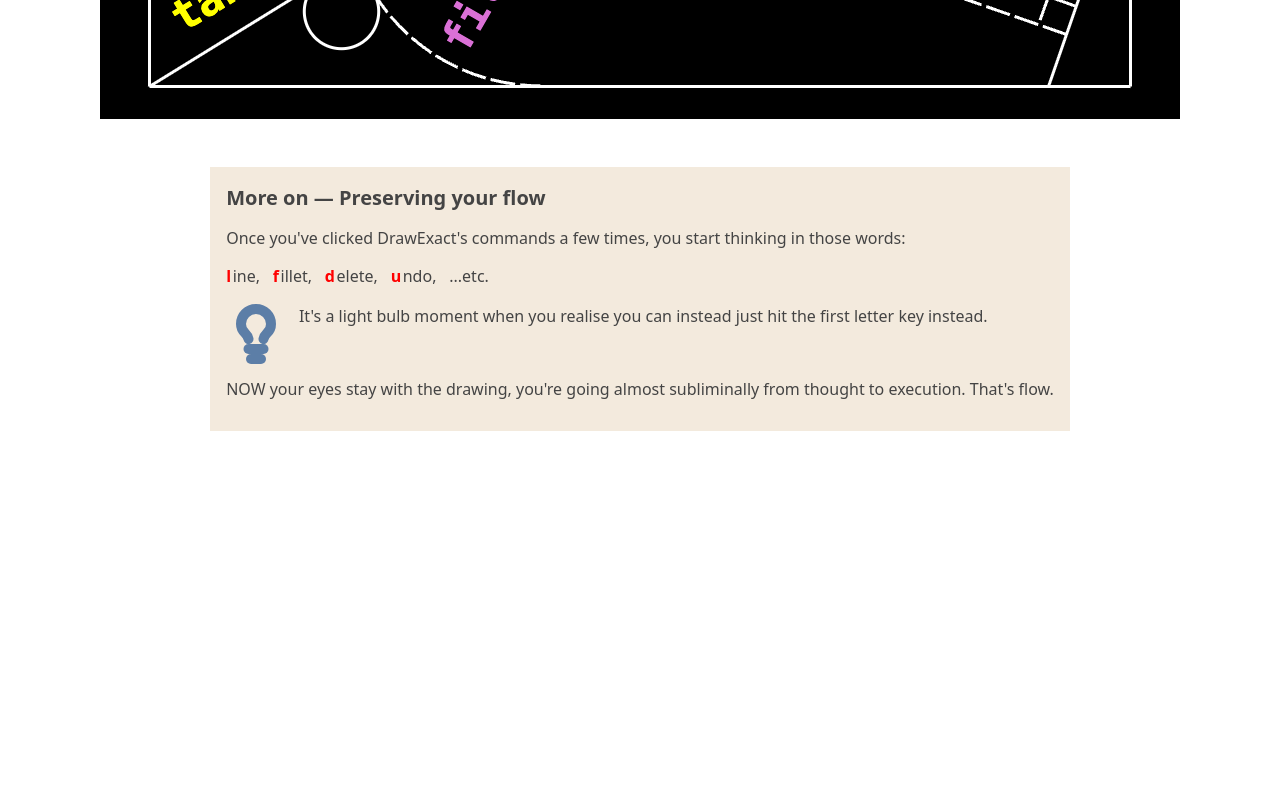
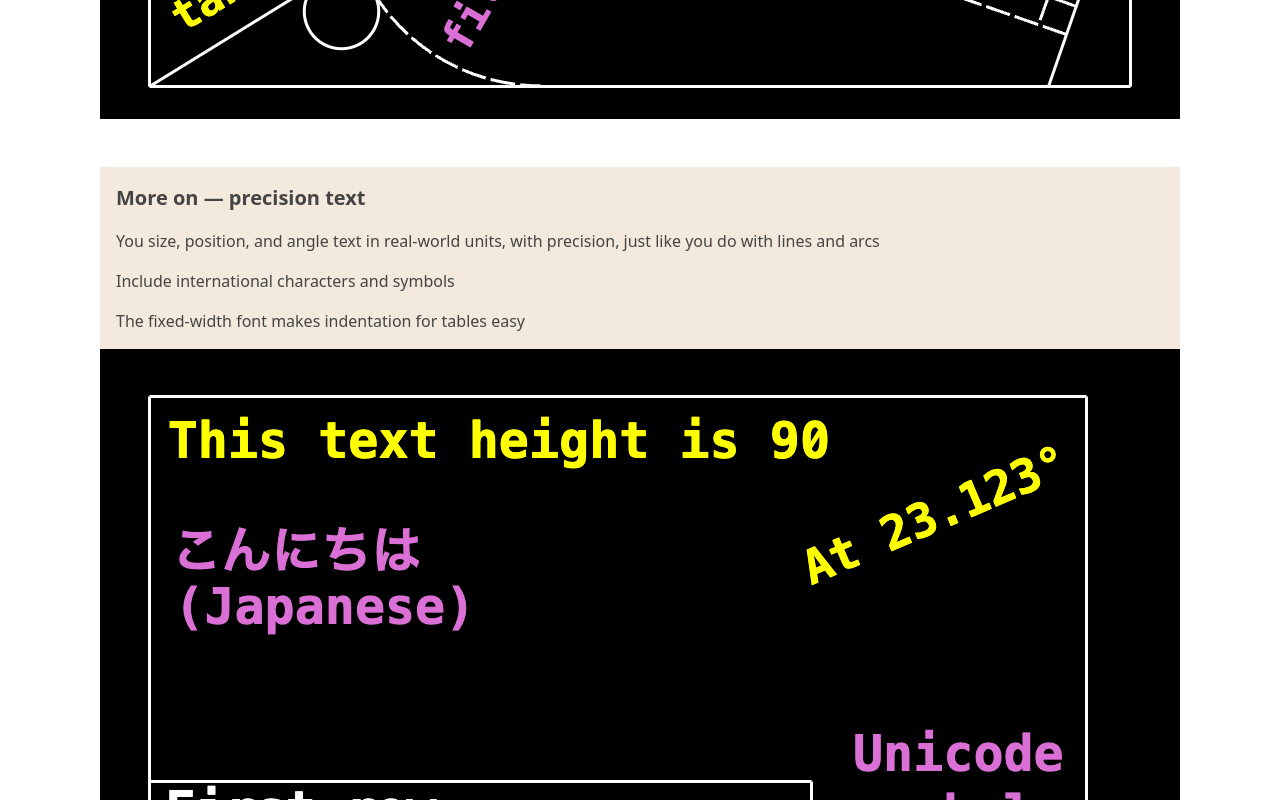
Before and after one commit to peterhoward42/dxact-web, a Svelte app: page / in a window 1280 px wide. Shown: the part 4040-4840 px from the top of the page. Before the commit the page ends 4471 px from the top, so only its background shows below. Built offline with nearby package versions, Linux system fonts and the light colour scheme.

Commit message:
put in two more on sections

```diff
--- a/src/App.svelte
+++ b/src/App.svelte
@@ -8,6 +8,7 @@
     import PowerPoint2 from "./components/PowerPoint2.svelte";
     import ExpandedPreserveFlow from "./components/ExpandedPreserveFlow.svelte";
     import ExpandedLanguage from "./components/ExpandedLanguage.svelte";
+    import ExpandedText from "./components/ExpandedText.svelte";
 </script>
 
 <div class="screen">
@@ -20,6 +21,8 @@
         <BigScreen2 />
         <PowerPoint2 />
         <ExpandedLanguage></ExpandedLanguage>
+        <ExpandedText></ExpandedText>
+
         <ExpandedPreserveFlow></ExpandedPreserveFlow>
     </div>
 </div>
--- /dev/null
+++ b/src/components/ExpandedText.svelte
@@ -0,0 +1,40 @@
+<script>
+    import expandedtext from "/src/assets/images/expandedtext.png";
+</script>
+
+<div class="expandedtext qcol">
+    <div class="words qcol qbg-alt">
+        <div class="qhead">More on — precision text</div>
+        <span class=""
+            >You size, position, and angle text in real-world units, with
+            precision, just like you do with lines and arcs</span
+        >
+        <span class=""
+            >Include international characters and symbols</span
+        > <span class=""
+            >The fixed-width font makes indentation for tables easy</span
+        >
+    </div>
+    <img src={expandedtext} alt="" />
+</div>
+
+<style>
+    .expandedtext {
+        padding-top: 2rem;
+        padding-bottom: 1rem;
+    }
+    .words {
+        gap: 1rem;
+        padding-left: 1rem;
+        padding-right: 1rem;
+        padding-top: 1rem;
+        padding-bottom: 1rem;
+    }
+
+    img {
+        width: 100%;
+        object-fit: cover;
+        pointer-events: none;
+        display: block;
+    }
+</style>
```
Also changed, not shown: src/assets/images/expandedtext.png (added).
